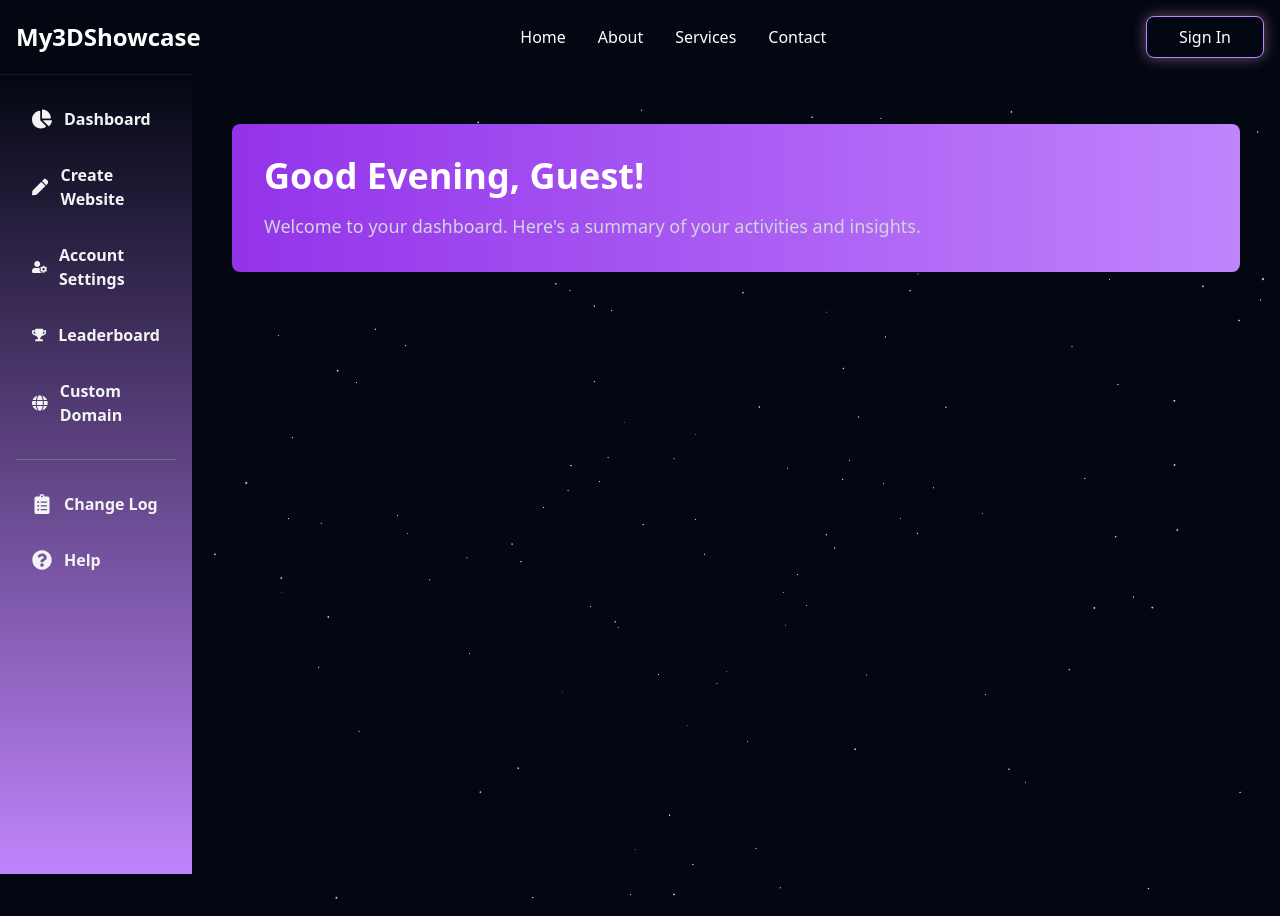
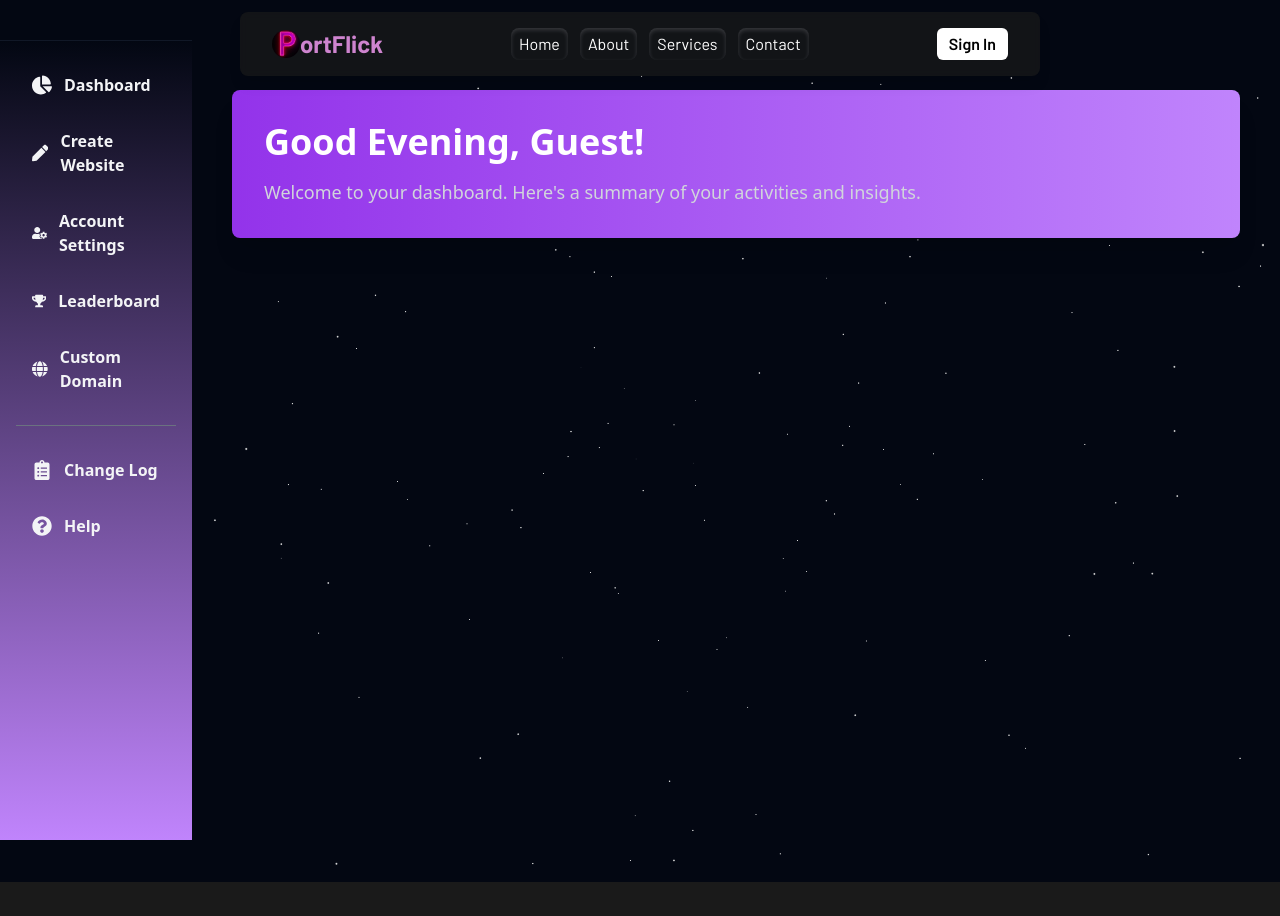
Before and after one commit to ArunavaCoderEm/PortFlick-god, a React (Vite) app: page /dashboard in a window 1280 px wide. After the commit the page ends 882 px from the top, so only its background shows below. Built offline with nearby package versions, Linux system fonts and the light colour scheme; no server answers; a web font is replaced by a local one.

Commit message:
ui changes

```diff
--- a/src/Pages/Components/Navbar.jsx
+++ b/src/Pages/Components/Navbar.jsx
@@ -1,14 +1,18 @@
-import React from "react";
+import React, { useState } from "react";
 import { Link } from "react-router-dom";
 import { useNavigate } from "react-router-dom";
 import { useUser } from "@clerk/clerk-react";
+import { motion } from "framer-motion";
+import { Menu, X } from "lucide-react";
+const Navbar = () => {
+  const [isMenuOpen, setIsMenuOpen] = useState(false);
 
-const Navbar = () => {
+  const toggleMenu = () => setIsMenuOpen(!isMenuOpen);
 
   const navigate = useNavigate();
   const { isSignedIn } = useUser();
 
-  const handleGetStarted = async() => {
+  const handleGetStarted = async () => {
     if (isSignedIn) {
       navigate("/dashboard");
     } else {
@@ -17,76 +21,79 @@ const Navbar = () => {
   };
 
   return (
-    <nav className="bg-gray-950 text-white px-4 py-4 sticky top-0 z-50">
-      <div className="container mx-auto flex items-center justify-between">
-        {/* Logo */}
-        <div className="text-2xl font-bold">My3DShowcase</div>
+    <nav className="bg-transparent text-white sticky top-0 z-50">
+      <div className="flex justify-center">
+        <motion.nav
+          className="md:bg-[#1a1a1a]/70 bg-[#1a1a1a] md:backdrop-blur-sm fixed top-0 md:top-3 barlow w-full lg:w-[50rem] mx-auto py-4 rounded-lg shadow-lg z-[11] mb-10"
+          initial={{ opacity: 0, y: -50 }}
+          animate={{ opacity: 1, y: 0 }}
+          transition={{ duration: 1, delay: 0.3 }}
+        >
+          <div className="flex justify-between items-center px-8">
+            <motion.div
+              className="text-[#CE84CF] text-2xl font-bold flex items-center"
+              initial={{ opacity: 0 }}
+              animate={{ opacity: 1 }}
+              transition={{ delay: 0.4, duration: 1 }}
+            >
+              <img
+                src="./logo.jpg"
+                alt="logo"
+                className="w-7 object-cover rounded-full"
+              />
+              ortFlick
+            </motion.div>
 
-
-        <div className="hidden md:flex flex-1 justify-center space-x-8">
-          <Link to="/" className="hover:text-purple-400">
-            Home
-          </Link>
-          <Link to="/about" className="hover:text-purple-400">
-            About
-          </Link>
-          <Link to="/artRoom" className="hover:text-purple-400">
-            Services
-          </Link>
-          <Link to="/" className="hover:text-purple-400">
-            Contact
-          </Link>
+            <div className="lg:hidden flex items-center">
+              <button className="text-white" onClick={toggleMenu}>
+                {isMenuOpen ? <X size={24} /> : <Menu size={24} />}
+              </button>
             </div>
 
-        {/* Sign In Button for Desktop */}
-        <div className="hidden md:block">
-        <button
-          className="bg-gray-950 hover:bg-gray-950 text-white px-8 py-2 rounded-lg border border-purple-400 shadow-[0px_0px_14px_rgba(207,147,217,0.5)] hover:shadow-[0px_0px_24px_rgba(207,147,217,0.9)] hover:border-purple-300"
+            <motion.ul
+              className={`lg:flex gap-3 z-50 items-center cursor-pointer text-white ${
+                isMenuOpen
+                  ? "flex flex-col absolute bg-[#1a1a1a] left-0 top-16 w-full px-4 py-4 rounded-md shadow-lg"
+                  : "hidden lg:flex"
+              }`}
+              initial={{ opacity: 0, x: 50 }}
+              animate={{ opacity: 1, x: 0 }}
+              transition={{ delay: 0.6, duration: 1 }}
+            >
+              <motion.li className="transition-all shadow-inner shadow-gray-300/20 px-2 w-full text-center py-1 rounded-lg hover:text-[#CE84CF] duration-200">
+                <Link to="/">Home</Link>
+              </motion.li>
+              <motion.li className="transition-all shadow-inner shadow-gray-300/20 px-2 w-full text-center py-1 rounded-lg hover:text-[#CE84CF] duration-200">
+                <Link to="/about">About</Link>
+              </motion.li>
+              <motion.li className="transition-all shadow-inner shadow-gray-300/20 px-2 w-full text-center py-1 rounded-lg hover:text-[#CE84CF] duration-200 cursor-pointer">
+                <Link to="/about">Services</Link>
+              </motion.li>
+              <motion.li className="transition-all shadow-inner shadow-gray-300/20 px-2 w-full text-center py-1 rounded-lg hover:text-[#CE84CF] duration-200">
+                <Link to="/contact">Contact</Link>
+              </motion.li>
+              <motion.button
+                className="bg-white transition-all duration-200 hover:scale-95 text-black px-3 py-1 rounded-md font-semibold block md:hidden"
+                initial={{ opacity: 0 }}
+                animate={{ opacity: 1 }}
+                transition={{ delay: 0.8, duration: 1 }}
                 onClick={handleGetStarted}
               >
                 {isSignedIn ? "Dashboard" : "Sign In"}
-        </button>
-        </div>
+              </motion.button>
+            </motion.ul>
 
-        {/* Mobile Menu Button */}
-        <div className="md:hidden">
-          <button
-            className="text-gray-300 hover:text-white focus:outline-none focus:text-white"
-            onClick={() => {
-              const menu = document.getElementById("mobileMenu");
-              menu.classList.toggle("hidden");
-            }}
-          >
-            ☰
-          </button>
-        </div>
-      </div>
-
-        {/* Mobile Menu */}
-      <div
-        id="mobileMenu"
-        className="hidden md:hidden flex flex-col items-center space-y-4 mt-3 px-4"
-      >
-        <Link to="/" className="hover:text-gray-300">
-          Home
-        </Link>
-        <Link to="/about" className="hover:text-gray-300">
-          About
-        </Link>
-        <Link to="/artRoom" className="hover:text-gray-300">
-          Services
-        </Link>
-        <Link to="/" className="hover:text-gray-300">
-          Contact
-        </Link>
-
-        {/* Sign In Button for Mobile */}
-        <button
-          className="bg-gray-950 hover:bg-gray-950 text-white px-8 py-2 rounded-lg border border-purple-400 shadow-[0px_0px_14px_rgba(207,147,217,0.5)] hover:shadow-[0px_0px_24px_rgba(207,147,217,0.9)] hover:border-purple-300"
+            <motion.button
+              className="bg-white transition-all duration-200 hover:scale-95 text-black px-3 py-1 rounded-md font-semibold hidden lg:block"
+              initial={{ opacity: 0 }}
+              animate={{ opacity: 1 }}
+              transition={{ delay: 0.8, duration: 1 }}
               onClick={handleGetStarted}
             >
               {isSignedIn ? "Dashboard" : "Sign In"}
-        </button>
+            </motion.button>
+          </div>
+        </motion.nav>
       </div>
     </nav>
   );
--- a/src/Pages/Dashboard.jsx
+++ b/src/Pages/Dashboard.jsx
@@ -29,7 +29,7 @@ const Dashboard = () => {
     <div>
       <NavBar />
       <AddUser user={user} />
-      <div className="flex bg-gray-950 relative z-10">
+      <div className="flex bg-gray-950 pt-10  relative z-10">
         {/* Sidebar */}
         <Sidebar
           isSidebarOpen={isSidebarOpen}
--- a/src/Pages/DummyHomePage.jsx
+++ b/src/Pages/DummyHomePage.jsx
@@ -1,4 +1,5 @@
 import React, { useState } from "react";
+
 import {
   ArrowRightCircle,
   Book,
@@ -11,7 +12,7 @@ import BackgroundGrid from "./Components/BGGrid";
 import { AnimatedShinyText } from "./Components/ShinyText";
 import { SparklesText } from "./Components/Sparkle";
 import { motion } from "framer-motion";
-import { Link } from "react-router-dom";
+import NavBar from "./Components/Navbar";
 
 export default function DummyHomePage() {
   const [isMenuOpen, setIsMenuOpen] = useState(false);
@@ -21,86 +22,14 @@ export default function DummyHomePage() {
   return (
     <>
       <BackgroundGrid />
-
-      <div className="flex justify-center">
-        <motion.nav
-          className="md:bg-[#1a1a1a]/70 bg-[#1a1a1a] md:backdrop-blur-sm fixed top-0 md:top-3 barlow w-full lg:w-[45rem] mx-auto py-4 rounded-lg shadow-lg z-[11]"
-          initial={{ opacity: 0, y: -50 }}
-          animate={{ opacity: 1, y: 0 }}
-          transition={{ duration: 1, delay: 0.3 }}
-        >
-          <div className="flex justify-between items-center px-8">
-            <motion.div
-              className="text-[#e0af0c] text-2xl font-bold flex items-center"
-              initial={{ opacity: 0 }}
-              animate={{ opacity: 1 }}
-              transition={{ delay: 0.4, duration: 1 }}
-            >
-              <img
-                src="./logo.jpg"
-                alt="logo"
-                className="w-7 object-cover rounded-full"
-              />
-              ortFlick
-            </motion.div>
-
-            <div className="lg:hidden flex items-center">
-              <button className="text-white" onClick={toggleMenu}>
-                {isMenuOpen ? <X size={24} /> : <Menu size={24} />}
-              </button>
-            </div>
-
-            <motion.ul
-              className={`lg:flex gap-3 z-50 items-center cursor-pointer text-white ${
-                isMenuOpen
-                  ? "flex flex-col absolute bg-[#1a1a1a] left-0 top-16 w-full px-4 py-4 rounded-md shadow-lg"
-                  : "hidden lg:flex"
-              }`}
-              initial={{ opacity: 0, x: 50 }}
-              animate={{ opacity: 1, x: 0 }}
-              transition={{ delay: 0.6, duration: 1 }}
-            >
-              <motion.li className="transition-all shadow-inner shadow-gray-300/20 px-2 w-full text-center py-1 rounded-lg hover:text-[#e0af0c] duration-200">
-                <Link to="/">Home</Link>
-              </motion.li>
-              <motion.li className="transition-all shadow-inner shadow-gray-300/20 px-2 w-full text-center py-1 rounded-lg hover:text-[#e0af0c] duration-200">
-                <Link to="/about">About</Link>
-              </motion.li>
-              <motion.li className="transition-all shadow-inner shadow-gray-300/20 px-2 w-full text-center py-1 rounded-lg hover:text-[#e0af0c] duration-200">
-                <Link to="/dashboard">Dashboard</Link>
-              </motion.li>
-              <motion.li className="transition-all shadow-inner shadow-gray-300/20 px-2 w-full text-center py-1 rounded-lg hover:text-[#e0af0c] duration-200">
-                <Link to="/contact">Contact</Link>
-              </motion.li>
-              <motion.button
-                className="bg-white transition-all duration-200 hover:scale-95 text-black px-3 py-1 rounded-md font-semibold block md:hidden"
-                initial={{ opacity: 0 }}
-                animate={{ opacity: 1 }}
-                transition={{ delay: 0.8, duration: 1 }}
-              >
-                Dashboard
-              </motion.button>
-            </motion.ul>
-
-            <motion.button
-              className="bg-white transition-all duration-200 hover:scale-95 text-black px-3 py-1 rounded-md font-semibold hidden lg:block"
-              initial={{ opacity: 0 }}
-              animate={{ opacity: 1 }}
-              transition={{ delay: 0.8, duration: 1 }}
-            >
-              Dashboard
-            </motion.button>
-          </div>
-        </motion.nav>
-      </div>
-
+      <NavBar />
       <div className="min-h-screen py-4 barlow bg-[#080808] flex items-center noise-container">
         <div className="container mt-20 flex flex-col items-center mx-auto px-4 py-16 relative">
           <motion.div
             initial={{ opacity: 0, y: -30 }}
             animate={{ opacity: 1, y: 0 }}
             transition={{ delay: 0.5, duration: 1 }}
-            className="shadow-inner shadow-[#e0af0c] w-48 items-center justify-center flex py-2 rounded-full mb-4"
+            className="shadow-inner shadow-[#CE84CF] w-48 items-center justify-center flex py-2 rounded-full mb-4"
           >
             <AnimatedShinyText
               className={"text-sm flex items-center gap-2 font-normal"}
@@ -122,7 +51,7 @@ export default function DummyHomePage() {
                   animate={{ opacity: 1 }}
                   transition={{ delay: 1, duration: 1 }}
                 >
-                  <Code2 className="w-12 h-12 text-[#e0af0c]" />
+                  <Code2 className="w-12 h-12 text-[#CE84CF]" />
                 </motion.div>
                 <span className="flex lg:flex-row flex-col items-center justify-center">
                   Craft Your Dream <SparklesText text={"\u00A0Portfolio"} />
@@ -133,7 +62,7 @@ export default function DummyHomePage() {
                   animate={{ opacity: 1 }}
                   transition={{ delay: 1, duration: 1 }}
                 >
-                  <Code2 className="w-12 h-12 text-[#e0af0c]" />
+                  <Code2 className="w-12 h-12 text-[#CE84CF]" />
                 </motion.div>
               </div>
               <div className="flex items-center justify-center flex-col gap-2">
@@ -141,7 +70,7 @@ export default function DummyHomePage() {
                   initial={{ opacity: 0, y: 30 }}
                   animate={{ opacity: 1, y: 0 }}
                   transition={{ delay: 1.3, duration: 1 }}
-                  className="text-4xl md:text-6xl font-extrabold bg-clip-text text-transparent bg-gradient-to-b from-[#e0af0c] to-[#5f4902]"
+                  className="text-4xl md:text-6xl font-extrabold bg-clip-text text-transparent bg-gradient-to-b from-[#CE84CF] to-violet-500"
                 >
                   In Minutes
                 </motion.span>
@@ -173,7 +102,7 @@ export default function DummyHomePage() {
               transition={{ delay: 2, duration: 1 }}
               className="flex items-center justify-center gap-3"
             >
-              <button className="bg-gradient-to-b from-[#e0af0c] to-[#5f4902] text-white px-8 py-3 rounded-lg font-bold flex gap-2 items-center hover:opacity-90 transition-all duration-200">
+              <button className="bg-gradient-to-b from-[#CE84CF] to-violet-500 text-white px-8 py-3 rounded-lg font-bold flex gap-2 items-center hover:opacity-90 transition-all duration-200">
                 <UserCircle className="text-white w-6" />
                 Sign In
               </button>
```
Also changed, not shown: src/Pages/About.jsx (+25 -19 lines), public/logo.jpg. Lines whose indentation alone changed are shown as unchanged.
